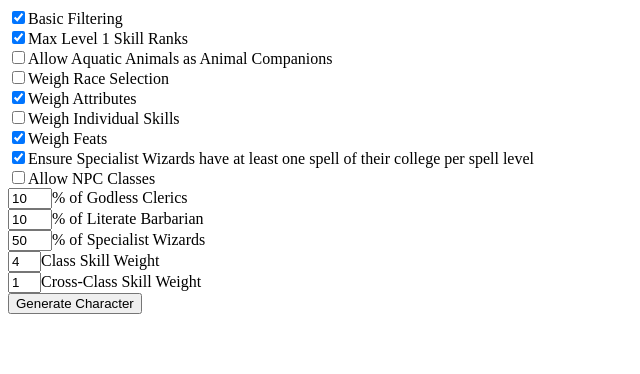
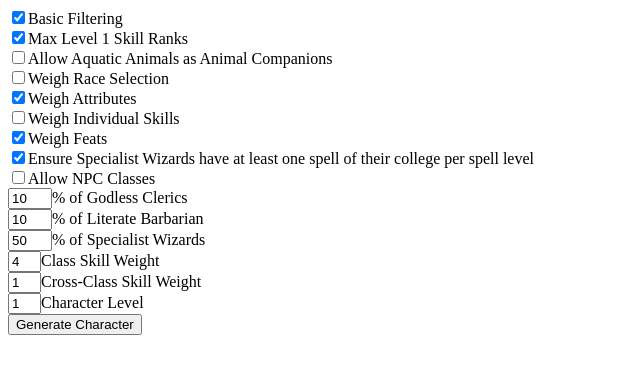
Before and after one commit to AWinRar/DnD-3.5-Random-Character-Builder, a plain HTML site: page index.html in a window 1280 px wide. Shown: the whole page, without its empty margins (0-640 px from the left). Drawn offline with Linux system fonts and the light colour scheme.

Commit message:
Update index.html
added level button

```diff
--- a/index.html
+++ b/index.html
@@ -33,6 +33,8 @@
 <br>
 <input type="number" id="crossClassSkillWeight" name="crossClassSkillWeight" value="1" min="0" size="3" style="width: 25px"><label for="crossClassSkillWeight">Cross-Class Skill Weight</label>
 <br>
+<input type="number" id="characterLevel" name="characterLevel" value="1" min="1" max="5" size="3" style="width: 25px"><label for="characterLevel">Character Level</label>
+<br>
 <button onclick="generateCharacter()">Generate Character</button>
 <span id = "CharacterInfo"></span>
 <script type="text/javascript" src="./classData.js"></script>
```
